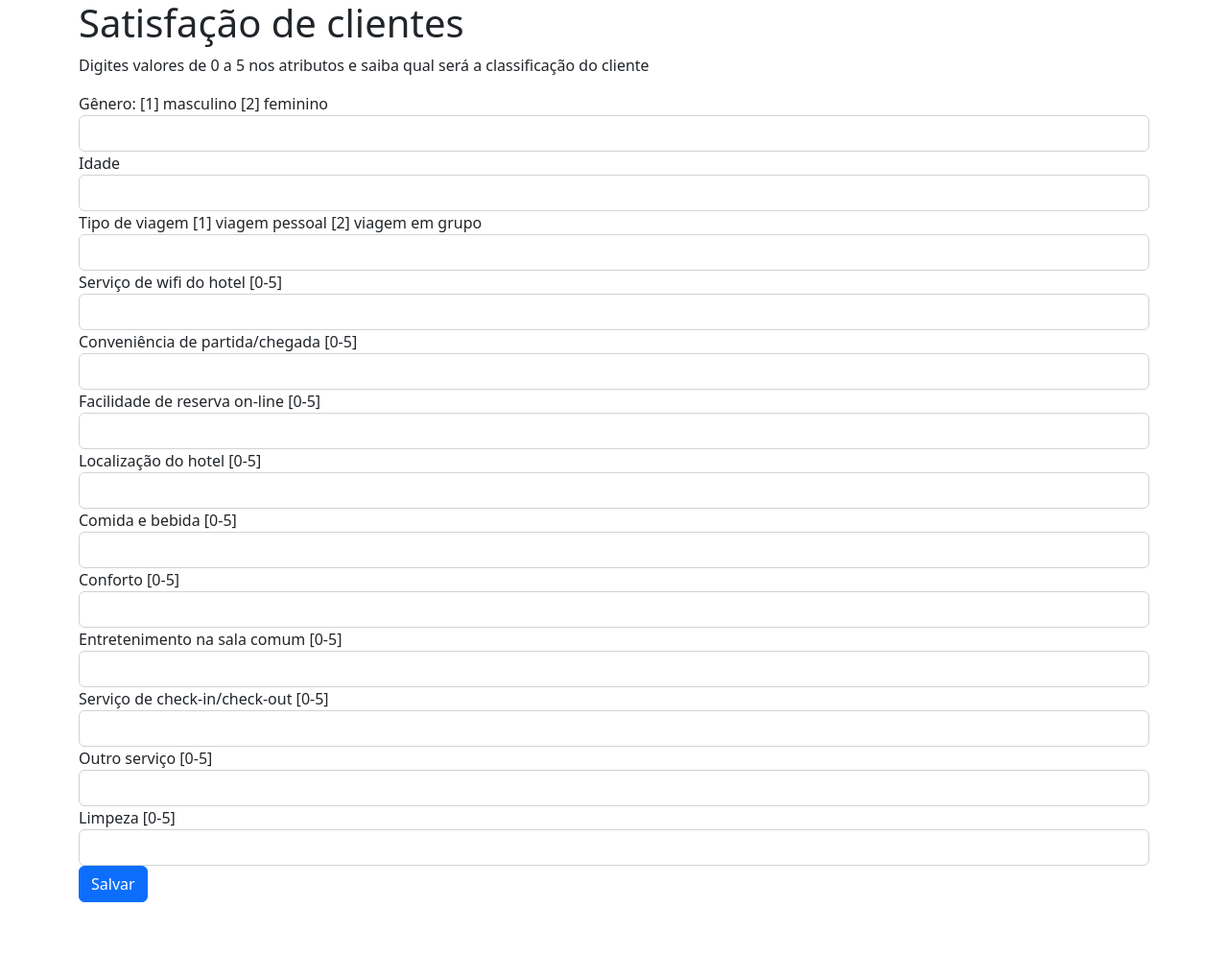
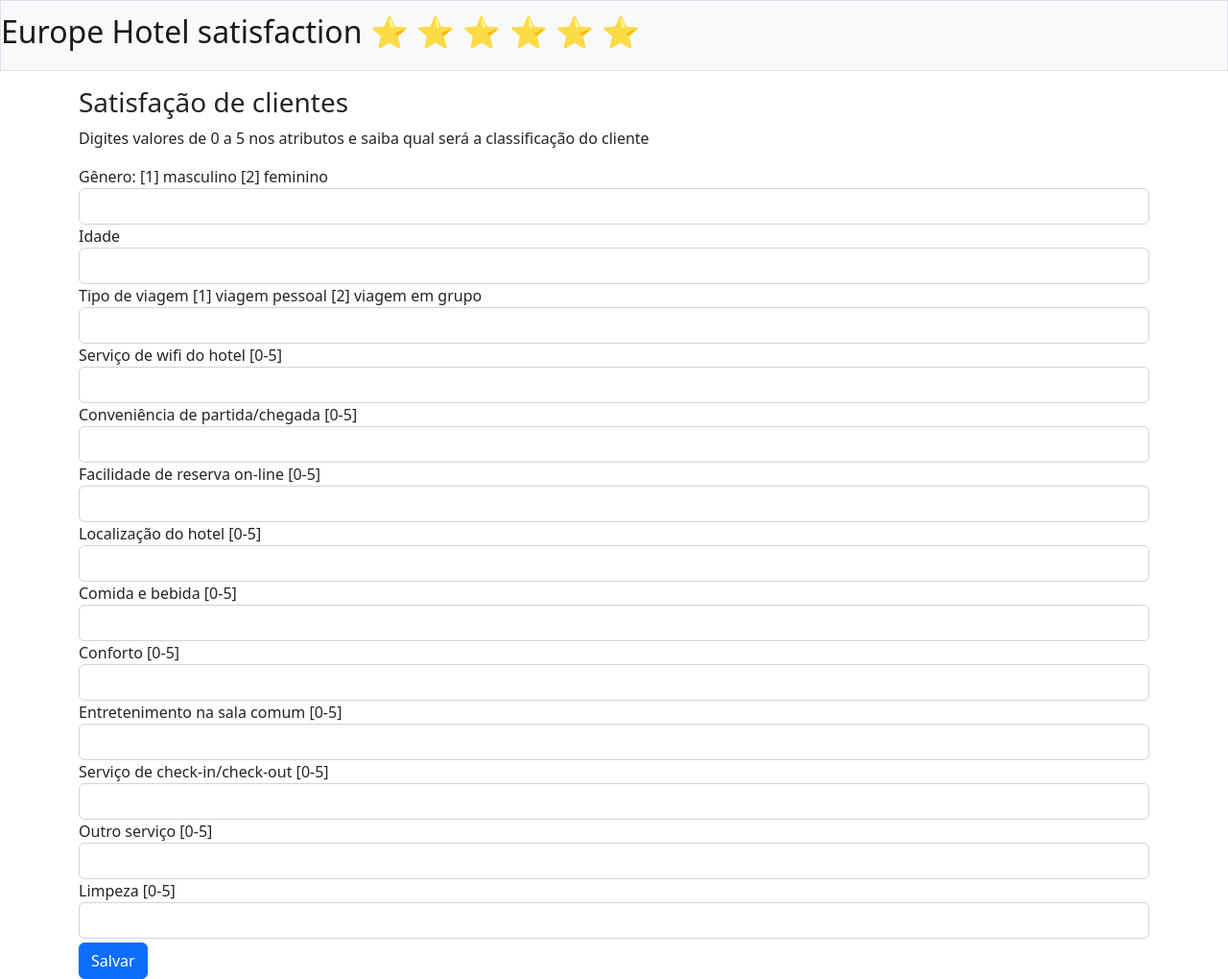
Before and after one commit to alexandredmaga/hotel_satisfaction_classification, a Flask app: page / in a window 1280 px wide. Shown: the whole page at 96% size. Before the commit the page ends 940 px from the top, so only its background shows below. Run offline with Flask 2, Linux system fonts and the light colour scheme; parts of the project's set-up code (start-up, migrations or seed data) failed here and were passed over; some libraries are stand-ins or nearby versions.

Commit message:
update templates

```diff
--- a/src/app/main.py
+++ b/src/app/main.py
@@ -49,5 +49,5 @@ def form():
 
     return render_template('resultado.html',titulo="Previsão", resultado=resultado)
 
-
-app.run(debug=True)
+if __name__ == '__main__':
+    app.run(debug=True)
--- a/src/app/templates/form.html
+++ b/src/app/templates/form.html
@@ -1,75 +1,85 @@
-
 <!DOCTYPE html>
 <html>
+
 <head>
   <meta charset="utf-8">
   <meta name="viewport" content="width=device-width, initial-scale=1">
   <title>Classificação de satisfação</title>
   <link rel="stylesheet" href="../static/bootstrap.css">
 </head>
+
 <body>
-    <div class="container">
-      <div class="page-header">
-          <h1>{{ titulo }}</h1>
+  <header>
+    <nav class="navbar navbar-light bg-light border">
+      <a class="navbar-brand" href="#">
+        <h2>Europe Hotel satisfaction ⭐ ⭐ ⭐ ⭐ ⭐ ⭐<h2>
+      </a>
+    </nav>
+  </header>
+
+  <div class="container mt-3">
+    <div>
+      <h3>{{ titulo }}</h3>
       <p>Digites valores de 0 a 5 nos atributos e saiba qual será a classificação do cliente</p>
     </div>
     <form action="/predicaoform" method="post">
       <fieldset>
         <div class="form-group">
           <label for="gender">Gênero: [1] masculino [2] feminino</label>
-            <input type="text" id="gender" name="gender" class="form-control">
+          <input type="text" id="gender" name="gender" class="form-control" required>
         </div>
         <div class="form-group">
           <label for="age">Idade</label>
-            <input type="text" id="age" name="age" class="form-control">
+          <input type="text" id="age" name="age" class="form-control" required>
         </div>
         <div class="form-group">
           <label for="typeOfTravel">Tipo de viagem [1] viagem pessoal [2] viagem em grupo</label>
-            <input type="text" id="typeOfTravel" name="typeOfTravel" class="form-control">
+          <input type="text" id="typeOfTravel" name="typeOfTravel" class="form-control" required>
         </div>
         <div class="form-group">
           <label for="wifi-service">Serviço de wifi do hotel [0-5] </label>
-            <input type="text" id="wifi-service" name="wifi-service" class="form-control">
+          <input type="text" id="wifi-service" name="wifi-service" class="form-control" required>
         </div>
         <div class="form-group">
           <label for="depature-arrival">Conveniência de partida/chegada [0-5] </label>
-            <input type="text" id="depature-arrival" name="depature-arrival" class="form-control">
+          <input type="text" id="depature-arrival" name="depature-arrival" class="form-control" required>
         </div>
         <div class="form-group">
           <label for="ease-online">Facilidade de reserva on-line [0-5] </label>
-            <input type="text" id="ease-online" name="ease-online" class="form-control">
+          <input type="text" id="ease-online" name="ease-online" class="form-control" required>
         </div>
         <div class="form-group">
           <label for="hotel-location">Localização do hotel [0-5] </label>
-            <input type="text" id="hotel-location" name="hotel-location" class="form-control">
+          <input type="text" id="hotel-location" name="hotel-location" class="form-control" required>
         </div>
         <div class="form-group">
-            <label for="food-and-drink">Comida e bebida  [0-5] </label>
-            <input type="text" id="food-and-drink" name="food-and-drink" class="form-control">
+          <label for="food-and-drink">Comida e bebida [0-5] </label>
+          <input type="text" id="food-and-drink" name="food-and-drink" class="form-control" required>
         </div>
         <div class="form-group">
           <label for="comfort">Conforto [0-5] </label>
-            <input type="text" id="comfort" name="comfort" class="form-control">
+          <input type="text" id="comfort" name="comfort" class="form-control" required>
         </div>
         <div class="form-group">
-            <label for="room-enter">Entretenimento na sala comum   [0-5] </label>
-            <input type="text" id="room-enter" name="room-enter" class="form-control">
+          <label for="room-enter">Entretenimento na sala comum [0-5] </label>
+          <input type="text" id="room-enter" name="room-enter" class="form-control" required>
         </div>
         <div class="form-group">
-            <label for="checkin-checkout">Serviço de check-in/check-out   [0-5] </label>
-            <input type="text" id="checkin-checkout" name="checkin-checkout" class="form-control">
+          <label for="checkin-checkout">Serviço de check-in/check-out [0-5] </label>
+          <input type="text" id="checkin-checkout" name="checkin-checkout" class="form-control" required>
         </div>
         <div class="form-group">
-            <label for="other">Outro serviço   [0-5] </label>
-            <input type="text" id="other" name="other" class="form-control">
+          <label for="other">Outro serviço [0-5] </label>
+          <input type="text" id="other" name="other" class="form-control" required>
         </div>
-           <div class="form-group">
-            <label for="cleanliness">Limpeza   [0-5] </label>
-            <input type="text" id="cleanliness" name="cleanliness" class="form-control">
+        <div class="form-group mb-1">
+          <label for="cleanliness">Limpeza [0-5] </label>
+          <input type="text" id="cleanliness" name="cleanliness" class="form-control" required>
         </div>
         <button type="submit" class="btn btn-primary btn-salvar">Salvar</button>
       </fieldset>
     </form>
   </div>
 </body>
+
 </html>
```
Also changed, not shown: src/app/templates/resultado.html (+16 -6 lines). Lines whose indentation alone changed are shown as unchanged.
